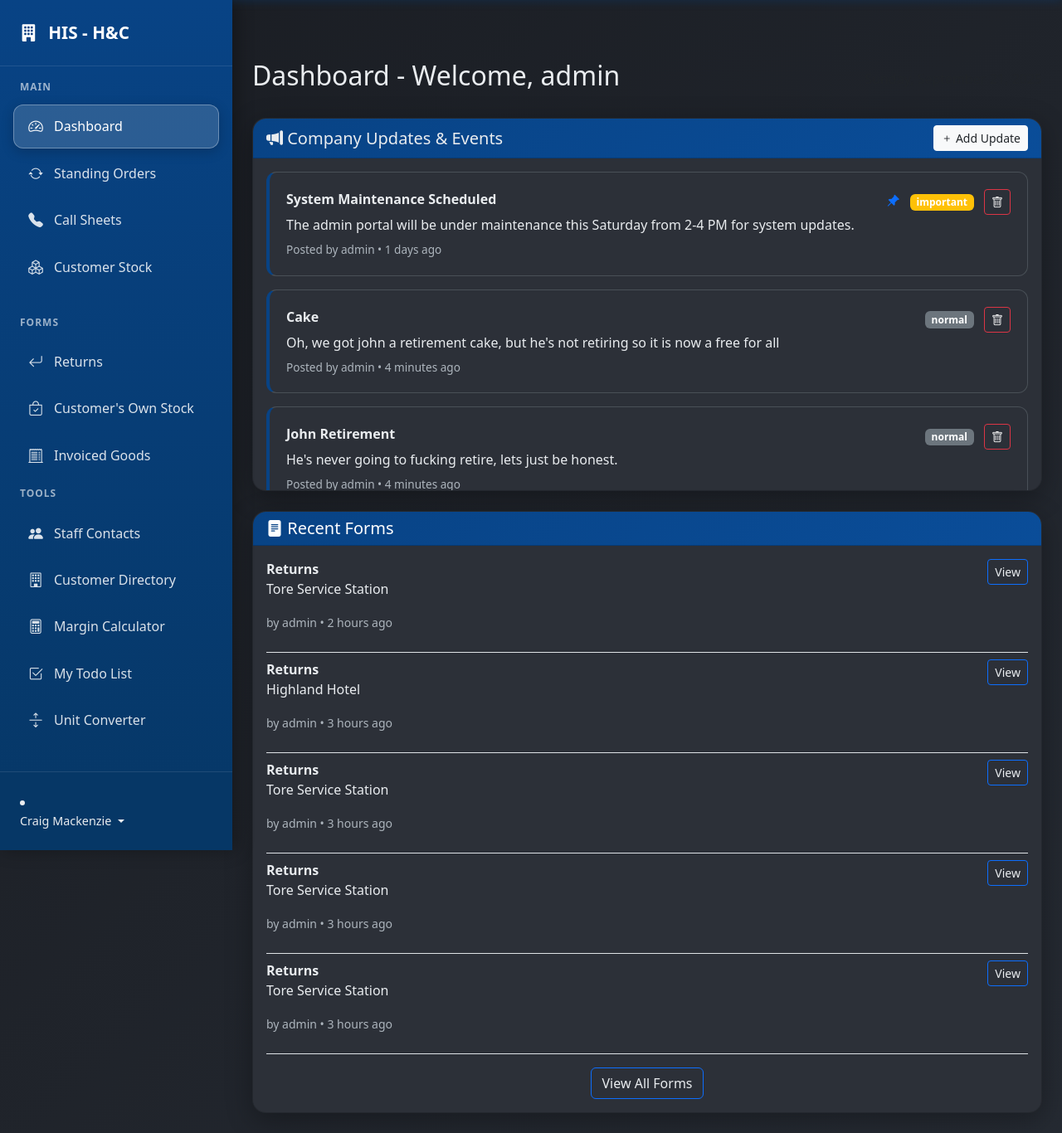
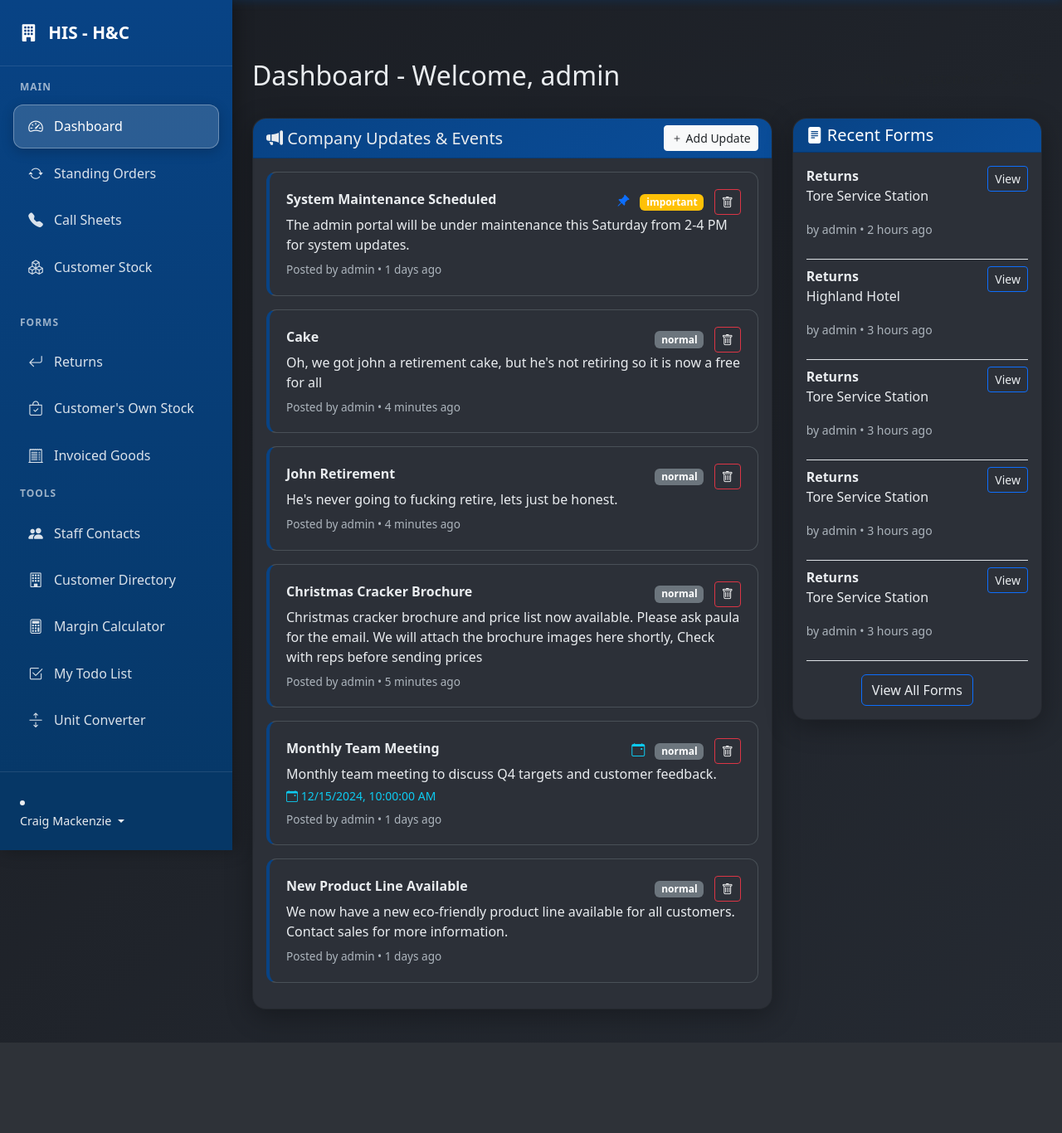
Before and after one commit to cakesmack/admin_portal, a Flask app: page /dashboard in a window 1280 px wide. Shown: the whole page at 83% size. After the commit the page ends 1257 px from the top, so only its background shows below. Run offline with Flask 3, Linux system fonts and the light colour scheme; a user stored in the database is signed in; data comes from the database, SQL or seed files in the repository; both versions use the stored data as it was after the commit.

Commit message:
slight alterations to dashboard layout

```diff
--- a/app/templates/dashboard.html
+++ b/app/templates/dashboard.html
@@ -9,33 +9,39 @@
   <div class="dashboard-container">
     <!-- Main Content Area -->
     <div class="dashboard-content">
-      <!-- Company Updates Section - Moved to Top -->
+      <!-- Company Updates Section -->
+      <div class="row mb-3">
+        <div class="col-md-8">
           <div class="card">
             <div class="card-header updates-card">
               <div class="d-flex justify-content-between align-items-center">
                 <h5 class="mb-0">
                   <i class="bi bi-megaphone-fill"></i> Company Updates & Events
                 </h5>
-            <button class="btn btn-sm btn-light" onclick="showAddUpdateModal()">
+                <button
+                  class="btn btn-sm btn-light"
+                  onclick="showAddUpdateModal()"
+                >
                   <i class="bi bi-plus"></i> Add Update
                 </button>
               </div>
             </div>
-        <div class="card-body" style="max-height: 400px; overflow-y: auto">
+            <div class="card-body" style="max-height: 100vh; overflow-y: auto">
               <div id="updatesList">
                 <!-- Updates will be loaded here -->
               </div>
             </div>
           </div>
-
+        </div>
         <!-- Recent Forms Section -->
+        <div class="col-md-4">
           <div class="card">
             <div class="card-header bg-info text-white">
               <h5 class="mb-0">
                 <i class="bi bi-file-text-fill"></i> Recent Forms
               </h5>
             </div>
-        <div class="card-body">
+            <div class="card-body" style="max-height: 100vh; overflow-y: auto">
               <div id="recentFormsList">
                 <!-- Recent forms will be loaded here -->
               </div>
@@ -46,6 +52,8 @@
                 >
                   <i class="bi bi-folder-open"></i> View All Forms
                 </a>
+              </div>
+            </div>
           </div>
         </div>
       </div>
```
Also changed, not shown: instance/admin_portal.db. Lines whose indentation alone changed are shown as unchanged.
